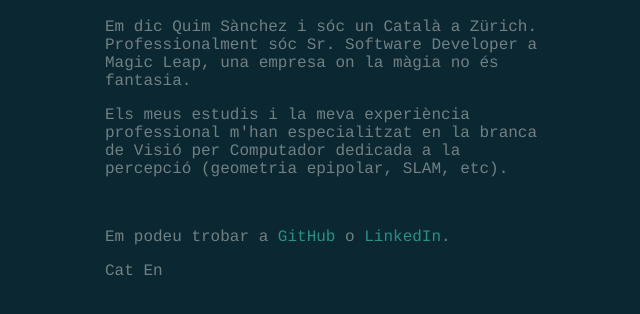
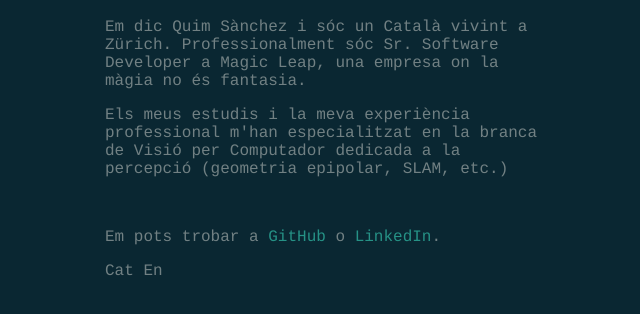
Before and after one commit to focs/focs.github.io, a plain HTML site: page index.html in a window 1280 px wide. Shown: the part 200-514 px from the top of the page, without its empty margins (311-951 px from the left). Drawn offline with Linux system fonts and the light colour scheme.

Commit message:
spell check

```diff
--- a/index.html
+++ b/index.html
@@ -7,10 +7,10 @@
    <body>
      <div class="warp">
        <h1>La meva persona i jo</h1>
-       <p>Em dic Quim Sànchez i sóc un Català a Zürich. Professionalment sóc Sr. Software Developer a Magic Leap, una empresa on la màgia no és fantasia.</p>
-       <p>Els meus estudis i la meva experiència professional m'han especialitzat en la branca de Visió per Computador dedicada a la percepció (geometria epipolar, SLAM, etc).</p>
+       <p>Em dic Quim Sànchez i sóc un Català vivint a Zürich. Professionalment sóc Sr. Software Developer a Magic Leap, una empresa on la màgia no és fantasia.</p>
+       <p>Els meus estudis i la meva experiència professional m'han especialitzat en la branca de Visió per Computador dedicada a la percepció (geometria epipolar, SLAM, etc.)</p>
        <br />
-       <p>Em podeu trobar a <a href="http://github.com/focs">GitHub</a> o <a href="http://linkedin.com/in/linkedfocs">LinkedIn</a>.</p>
+       <p>Em pots trobar a <a href="http://github.com/focs">GitHub</a> o <a href="http://linkedin.com/in/linkedfocs">LinkedIn</a>.</p>
        <p><a class="lang_link"  href="index.html">Cat</a> <a class="lang_link" href="index_en.html">En</a></p>
      </div>
    </body>
```
Also changed, not shown: index_en.html (+2 -2 lines).
